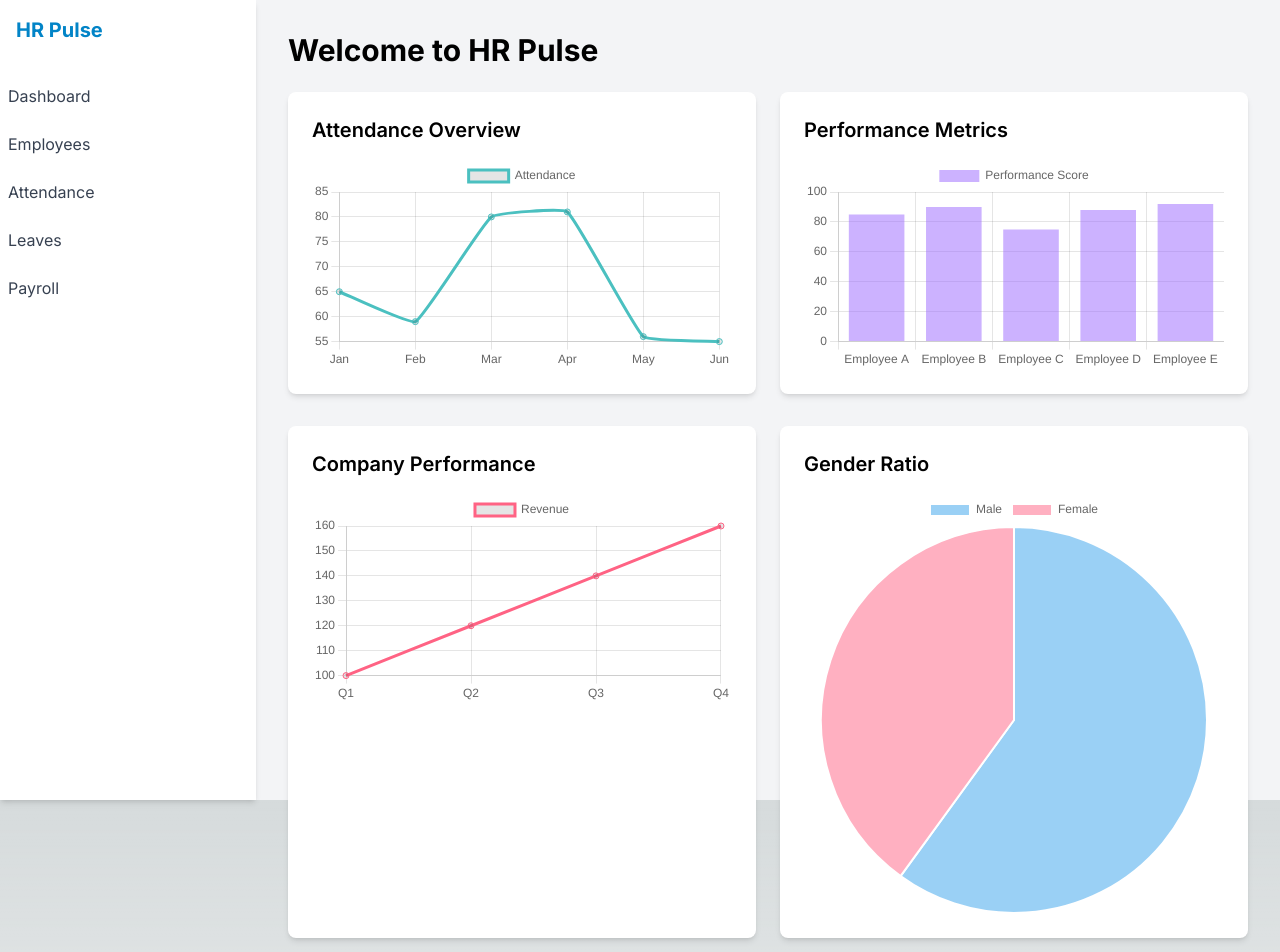
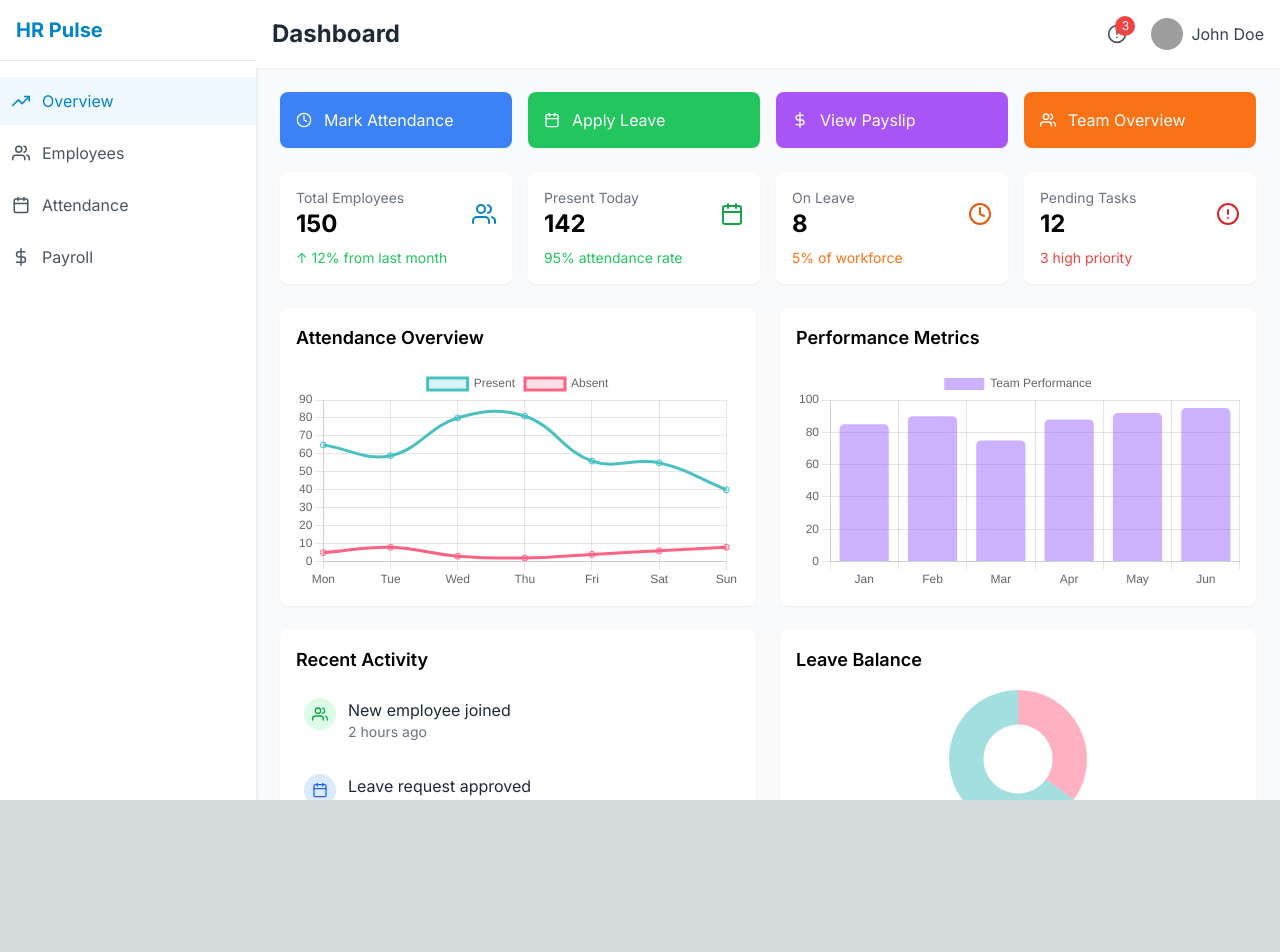
Before and after one commit to Satya211200/Keka-app-AI, a Next.js app: page /dashboard in a window 1280 px wide. Shown: the top 952 px of the page. After the commit the page ends 800 px from the top, so only its background shows below. Built offline with nearby package versions, Linux system fonts and the light colour scheme; grey boxes are pictures that could not be loaded.

Commit message:
feat: enhance dashboard with modern UI and interactive features

```diff
--- a/package.json
+++ b/package.json
@@ -15,7 +15,8 @@
     "next": "14.1.0",
     "react": "^18",
     "react-chartjs-2": "^5.2.0",
-    "react-dom": "^18"
+    "react-dom": "^18",
+    "react-icons": "^5.5.0"
   },
   "devDependencies": {
     "@types/node": "^20",
--- a/src/app/dashboard/page.tsx
+++ b/src/app/dashboard/page.tsx
@@ -1,120 +1,294 @@
 "use client";
-import React from 'react';
-import { Line, Bar, Pie } from 'react-chartjs-2';
+import React, { useState, useEffect } from 'react';
+import { Line, Bar, Pie, Doughnut } from 'react-chartjs-2';
 import { Chart as ChartJS, CategoryScale, LinearScale, PointElement, LineElement, BarElement, Title, Tooltip, Legend, ArcElement } from 'chart.js';
+import { FiUsers, FiCalendar, FiDollarSign, FiClock, FiTrendingUp, FiAlertCircle } from 'react-icons/fi';
 
 ChartJS.register(CategoryScale, LinearScale, PointElement, LineElement, BarElement, Title, Tooltip, Legend, ArcElement);
 
+// Interactive data with hover effects
 const attendanceData = {
+  labels: ['Mon', 'Tue', 'Wed', 'Thu', 'Fri', 'Sat', 'Sun'],
+  datasets: [
+    {
+      label: 'Present',
+      data: [65, 59, 80, 81, 56, 55, 40],
+      borderColor: 'rgb(75, 192, 192)',
+      backgroundColor: 'rgba(75, 192, 192, 0.2)',
+      tension: 0.4,
+      fill: true,
+    },
+    {
+      label: 'Absent',
+      data: [5, 8, 3, 2, 4, 6, 8],
+      borderColor: 'rgb(255, 99, 132)',
+      backgroundColor: 'rgba(255, 99, 132, 0.2)',
+      tension: 0.4,
+      fill: true,
+    }
+  ],
+};
+
+const performanceData = {
   labels: ['Jan', 'Feb', 'Mar', 'Apr', 'May', 'Jun'],
   datasets: [
     {
-      label: 'Attendance',
-      data: [65, 59, 80, 81, 56, 55],
-      borderColor: 'rgb(75, 192, 192)',
-      tension: 0.1,
+      label: 'Team Performance',
+      data: [85, 90, 75, 88, 92, 95],
+      backgroundColor: 'rgba(153, 102, 255, 0.5)',
+      borderRadius: 5,
     },
   ],
 };
 
-const performanceData = {
-  labels: ['Employee A', 'Employee B', 'Employee C', 'Employee D', 'Employee E'],
+const leaveBalanceData = {
+  labels: ['Used', 'Remaining'],
   datasets: [
     {
-      label: 'Performance Score',
-      data: [85, 90, 75, 88, 92],
-      backgroundColor: 'rgba(153, 102, 255, 0.5)',
-    },
-  ],
-};
-
-const companyPerformanceData = {
-  labels: ['Q1', 'Q2', 'Q3', 'Q4'],
-  datasets: [
-    {
-      label: 'Revenue',
-      data: [100, 120, 140, 160],
-      borderColor: 'rgb(255, 99, 132)',
-      tension: 0.1,
-    },
-  ],
-};
-
-const genderRatioData = {
-  labels: ['Male', 'Female'],
-  datasets: [
-    {
-      data: [60, 40],
-      backgroundColor: ['rgba(54, 162, 235, 0.5)', 'rgba(255, 99, 132, 0.5)'],
+      data: [7, 13],
+      backgroundColor: ['rgba(255, 99, 132, 0.5)', 'rgba(75, 192, 192, 0.5)'],
+      borderWidth: 0,
     },
   ],
 };
 
 const recentActivities = [
-  { id: 1, action: 'New employee joined', time: '2 hours ago' },
-  { id: 2, action: 'Leave request approved', time: '5 hours ago' },
-  { id: 3, action: 'Payroll processed', time: '1 day ago' },
+  { id: 1, action: 'New employee joined', time: '2 hours ago', type: 'join' },
+  { id: 2, action: 'Leave request approved', time: '5 hours ago', type: 'leave' },
+  { id: 3, action: 'Payroll processed', time: '1 day ago', type: 'payroll' },
+  { id: 4, action: 'Performance review completed', time: '2 days ago', type: 'review' },
+];
+
+const quickActions = [
+  { id: 1, title: 'Mark Attendance', icon: <FiClock />, color: 'bg-blue-500' },
+  { id: 2, title: 'Apply Leave', icon: <FiCalendar />, color: 'bg-green-500' },
+  { id: 3, title: 'View Payslip', icon: <FiDollarSign />, color: 'bg-purple-500' },
+  { id: 4, title: 'Team Overview', icon: <FiUsers />, color: 'bg-orange-500' },
 ];
 
 export default function DashboardPage() {
+  const [activeTab, setActiveTab] = useState('overview');
+  const [notifications, setNotifications] = useState(3);
+
   return (
-    <div className="flex h-screen bg-gray-100">
+    <div className="flex h-screen bg-gray-50">
+      {/* Sidebar */}
       <aside className="w-64 bg-white shadow-md">
-        <div className="p-4">
+        <div className="p-4 border-b">
           <h2 className="text-xl font-bold text-primary-600">HR Pulse</h2>
         </div>
         <nav className="mt-4">
-          <ul className="space-y-2">
-            <li><a href="/dashboard" className="block p-2 text-gray-700 hover:bg-gray-100">Dashboard</a></li>
-            <li><a href="/employees" className="block p-2 text-gray-700 hover:bg-gray-100">Employees</a></li>
-            <li><a href="/attendance" className="block p-2 text-gray-700 hover:bg-gray-100">Attendance</a></li>
-            <li><a href="/leaves" className="block p-2 text-gray-700 hover:bg-gray-100">Leaves</a></li>
-            <li><a href="/payroll" className="block p-2 text-gray-700 hover:bg-gray-100">Payroll</a></li>
+          <ul className="space-y-1">
+            <li>
+              <button
+                onClick={() => setActiveTab('overview')}
+                className={`w-full text-left p-3 flex items-center space-x-3 ${
+                  activeTab === 'overview' ? 'bg-primary-50 text-primary-600' : 'text-gray-600 hover:bg-gray-50'
+                }`}
+              >
+                <FiTrendingUp className="text-lg" />
+                <span>Overview</span>
+              </button>
+            </li>
+            <li>
+              <button
+                onClick={() => setActiveTab('employees')}
+                className={`w-full text-left p-3 flex items-center space-x-3 ${
+                  activeTab === 'employees' ? 'bg-primary-50 text-primary-600' : 'text-gray-600 hover:bg-gray-50'
+                }`}
+              >
+                <FiUsers className="text-lg" />
+                <span>Employees</span>
+              </button>
+            </li>
+            <li>
+              <button
+                onClick={() => setActiveTab('attendance')}
+                className={`w-full text-left p-3 flex items-center space-x-3 ${
+                  activeTab === 'attendance' ? 'bg-primary-50 text-primary-600' : 'text-gray-600 hover:bg-gray-50'
+                }`}
+              >
+                <FiCalendar className="text-lg" />
+                <span>Attendance</span>
+              </button>
+            </li>
+            <li>
+              <button
+                onClick={() => setActiveTab('payroll')}
+                className={`w-full text-left p-3 flex items-center space-x-3 ${
+                  activeTab === 'payroll' ? 'bg-primary-50 text-primary-600' : 'text-gray-600 hover:bg-gray-50'
+                }`}
+              >
+                <FiDollarSign className="text-lg" />
+                <span>Payroll</span>
+              </button>
+            </li>
           </ul>
         </nav>
       </aside>
-      <main className="flex-1 p-8">
-        <h1 className="text-3xl font-bold mb-6">Welcome to HR Pulse</h1>
-        <div className="grid grid-cols-1 md:grid-cols-2 gap-6 mb-8">
-          <div className="card">
-            <h2 className="text-xl font-semibold mb-4">Attendance Overview</h2>
-            <Line data={attendanceData} />
+
+      {/* Main Content */}
+      <main className="flex-1 overflow-auto">
+        {/* Header */}
+        <header className="bg-white shadow-sm p-4">
+          <div className="flex justify-between items-center">
+            <h1 className="text-2xl font-bold text-gray-800">Dashboard</h1>
+            <div className="flex items-center space-x-4">
+              <button className="relative p-2 text-gray-600 hover:bg-gray-100 rounded-full">
+                <FiAlertCircle className="text-xl" />
+                {notifications > 0 && (
+                  <span className="absolute top-0 right-0 bg-red-500 text-white text-xs rounded-full h-5 w-5 flex items-center justify-center">
+                    {notifications}
+                  </span>
+                )}
+              </button>
+              <div className="flex items-center space-x-2">
+                <img
+                  src="https://ui-avatars.com/api/?name=John+Doe&background=random"
+                  alt="Profile"
+                  className="w-8 h-8 rounded-full"
+                />
+                <span className="text-gray-700">John Doe</span>
+              </div>
+            </div>
           </div>
-          <div className="card">
-            <h2 className="text-xl font-semibold mb-4">Performance Metrics</h2>
-            <Bar data={performanceData} />
+        </header>
+
+        {/* Dashboard Content */}
+        <div className="p-6">
+          {/* Quick Actions */}
+          <div className="grid grid-cols-1 md:grid-cols-4 gap-4 mb-6">
+            {quickActions.map((action) => (
+              <button
+                key={action.id}
+                className={`${action.color} text-white p-4 rounded-lg shadow-sm hover:shadow-md transition-shadow flex items-center space-x-3`}
+              >
+                {action.icon}
+                <span>{action.title}</span>
+              </button>
+            ))}
           </div>
-        </div>
-        <div className="grid grid-cols-1 md:grid-cols-2 gap-6 mb-8">
-          <div className="card">
-            <h2 className="text-xl font-semibold mb-4">Company Performance</h2>
-            <Line data={companyPerformanceData} />
+
+          {/* Stats Cards */}
+          <div className="grid grid-cols-1 md:grid-cols-4 gap-4 mb-6">
+            <div className="bg-white p-4 rounded-lg shadow-sm">
+              <div className="flex items-center justify-between">
+                <div>
+                  <p className="text-gray-500 text-sm">Total Employees</p>
+                  <p className="text-2xl font-bold">150</p>
+                </div>
+                <FiUsers className="text-2xl text-primary-600" />
+              </div>
+              <p className="text-green-500 text-sm mt-2">↑ 12% from last month</p>
+            </div>
+            <div className="bg-white p-4 rounded-lg shadow-sm">
+              <div className="flex items-center justify-between">
+                <div>
+                  <p className="text-gray-500 text-sm">Present Today</p>
+                  <p className="text-2xl font-bold">142</p>
+                </div>
+                <FiCalendar className="text-2xl text-green-600" />
+              </div>
+              <p className="text-green-500 text-sm mt-2">95% attendance rate</p>
+            </div>
+            <div className="bg-white p-4 rounded-lg shadow-sm">
+              <div className="flex items-center justify-between">
+                <div>
+                  <p className="text-gray-500 text-sm">On Leave</p>
+                  <p className="text-2xl font-bold">8</p>
+                </div>
+                <FiClock className="text-2xl text-orange-600" />
+              </div>
+              <p className="text-orange-500 text-sm mt-2">5% of workforce</p>
+            </div>
+            <div className="bg-white p-4 rounded-lg shadow-sm">
+              <div className="flex items-center justify-between">
+                <div>
+                  <p className="text-gray-500 text-sm">Pending Tasks</p>
+                  <p className="text-2xl font-bold">12</p>
+                </div>
+                <FiAlertCircle className="text-2xl text-red-600" />
+              </div>
+              <p className="text-red-500 text-sm mt-2">3 high priority</p>
+            </div>
           </div>
-          <div className="card">
-            <h2 className="text-xl font-semibold mb-4">Gender Ratio</h2>
-            <Pie data={genderRatioData} />
+
+          {/* Charts */}
+          <div className="grid grid-cols-1 md:grid-cols-2 gap-6 mb-6">
+            <div className="bg-white p-4 rounded-lg shadow-sm">
+              <h2 className="text-lg font-semibold mb-4">Attendance Overview</h2>
+              <Line data={attendanceData} options={{
+                responsive: true,
+                interaction: {
+                  mode: 'index',
+                  intersect: false,
+                },
+                plugins: {
+                  legend: {
+                    position: 'top',
+                  },
+                },
+              }} />
+            </div>
+            <div className="bg-white p-4 rounded-lg shadow-sm">
+              <h2 className="text-lg font-semibold mb-4">Performance Metrics</h2>
+              <Bar data={performanceData} options={{
+                responsive: true,
+                plugins: {
+                  legend: {
+                    position: 'top',
+                  },
+                },
+              }} />
+            </div>
           </div>
-        </div>
-        <div className="grid grid-cols-1 md:grid-cols-2 gap-6 mb-8">
-          <div className="card">
-            <h2 className="text-xl font-semibold mb-4">Summary</h2>
-            <p className="text-gray-600">Total Employees: 50</p>
-            <p className="text-gray-600">Active Projects: 5</p>
-            <p className="text-gray-600">Pending Tasks: 12</p>
+
+          {/* Recent Activity and Leave Balance */}
+          <div className="grid grid-cols-1 md:grid-cols-2 gap-6">
+            <div className="bg-white p-4 rounded-lg shadow-sm">
+              <h2 className="text-lg font-semibold mb-4">Recent Activity</h2>
+              <div className="space-y-4">
+                {recentActivities.map((activity) => (
+                  <div key={activity.id} className="flex items-start space-x-3 p-2 hover:bg-gray-50 rounded-lg transition-colors">
+                    <div className={`p-2 rounded-full ${
+                      activity.type === 'join' ? 'bg-green-100' :
+                      activity.type === 'leave' ? 'bg-blue-100' :
+                      activity.type === 'payroll' ? 'bg-purple-100' :
+                      'bg-orange-100'
+                    }`}>
+                      {activity.type === 'join' ? <FiUsers className="text-green-600" /> :
+                       activity.type === 'leave' ? <FiCalendar className="text-blue-600" /> :
+                       activity.type === 'payroll' ? <FiDollarSign className="text-purple-600" /> :
+                       <FiTrendingUp className="text-orange-600" />}
+                    </div>
+                    <div>
+                      <p className="text-gray-800">{activity.action}</p>
+                      <p className="text-sm text-gray-500">{activity.time}</p>
+                    </div>
+                  </div>
+                ))}
+              </div>
+            </div>
+            <div className="bg-white p-4 rounded-lg shadow-sm">
+              <h2 className="text-lg font-semibold mb-4">Leave Balance</h2>
+              <div className="flex items-center justify-center">
+                <div className="w-48 h-48">
+                  <Doughnut data={leaveBalanceData} options={{
+                    responsive: true,
+                    plugins: {
+                      legend: {
+                        position: 'bottom',
+                      },
+                    },
+                  }} />
+                </div>
+              </div>
+              <div className="mt-4 text-center">
+                <p className="text-gray-600">Total Leave Balance: 20 days</p>
+                <p className="text-sm text-gray-500">Next leave cycle starts in 3 months</p>
+              </div>
+            </div>
           </div>
-          <div className="card">
-            <h2 className="text-xl font-semibold mb-4">Recent Activity</h2>
-            <ul className="space-y-2">
-              {recentActivities.map((activity) => (
-                <li key={activity.id} className="text-gray-600">
-                  {activity.action} - <span className="text-gray-400">{activity.time}</span>
-                </li>
-              ))}
-            </ul>
-          </div>
-        </div>
-        <div className="flex justify-center">
-          <button className="btn btn-primary">Quick Action</button>
         </div>
       </main>
     </div>
--- a/src/app/page.tsx
+++ b/src/app/page.tsx
@@ -1,51 +1,20 @@
 "use client";
-import React from 'react';
-import Link from 'next/link';
-import { Line, Bar } from 'react-chartjs-2';
-import { Chart as ChartJS, CategoryScale, LinearScale, PointElement, LineElement, BarElement, Title, Tooltip, Legend } from 'chart.js';
-
-ChartJS.register(CategoryScale, LinearScale, PointElement, LineElement, BarElement, Title, Tooltip, Legend);
-
-const attendanceData = {
-  labels: ['Jan', 'Feb', 'Mar', 'Apr', 'May', 'Jun'],
-  datasets: [
-    {
-      label: 'Attendance',
-      data: [65, 59, 80, 81, 56, 55],
-      borderColor: 'rgb(75, 192, 192)',
-      tension: 0.1,
-    },
-  ],
-};
-
-const performanceData = {
-  labels: ['Employee A', 'Employee B', 'Employee C', 'Employee D', 'Employee E'],
-  datasets: [
-    {
-      label: 'Performance Score',
-      data: [85, 90, 75, 88, 92],
-      backgroundColor: 'rgba(153, 102, 255, 0.5)',
-    },
-  ],
-};
+import { useEffect } from 'react';
+import { useRouter } from 'next/navigation';
 
 export default function Home() {
+  const router = useRouter();
+
+  useEffect(() => {
+    router.push('/dashboard');
+  }, [router]);
+
   return (
-    <div className="min-h-screen flex flex-col items-center justify-center p-8 gap-8">
-      <nav className="flex gap-6 mb-8">
-        <Link href="/dashboard" className="btn btn-primary">Dashboard</Link>
-        <Link href="/auth/login" className="btn btn-secondary">Login</Link>
-        <Link href="/auth/register" className="btn btn-secondary">Register</Link>
-      </nav>
-      <h1 className="text-3xl font-bold mb-4">Welcome to HR Pulse</h1>
-      <section className="w-full max-w-2xl mb-8">
-        <h2 className="text-xl font-semibold mb-2">Attendance Overview</h2>
-        <Line data={attendanceData} />
-      </section>
-      <section className="w-full max-w-2xl">
-        <h2 className="text-xl font-semibold mb-2">Performance Metrics</h2>
-        <Bar data={performanceData} />
-      </section>
+    <div className="flex items-center justify-center min-h-screen bg-gray-100">
+      <div className="text-center">
+        <h1 className="text-2xl font-bold mb-4">Loading HR Pulse...</h1>
+        <div className="animate-spin rounded-full h-12 w-12 border-b-2 border-primary-600 mx-auto"></div>
+      </div>
     </div>
   );
 }
```
Also changed, not shown: 1 other file (tests, documents, lock files or other folders).
